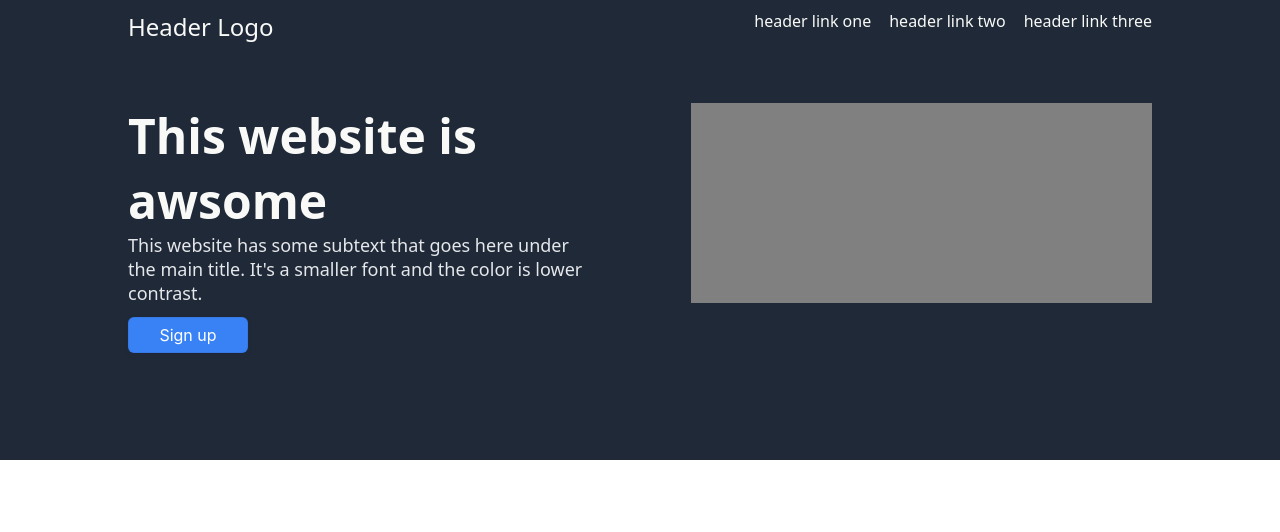
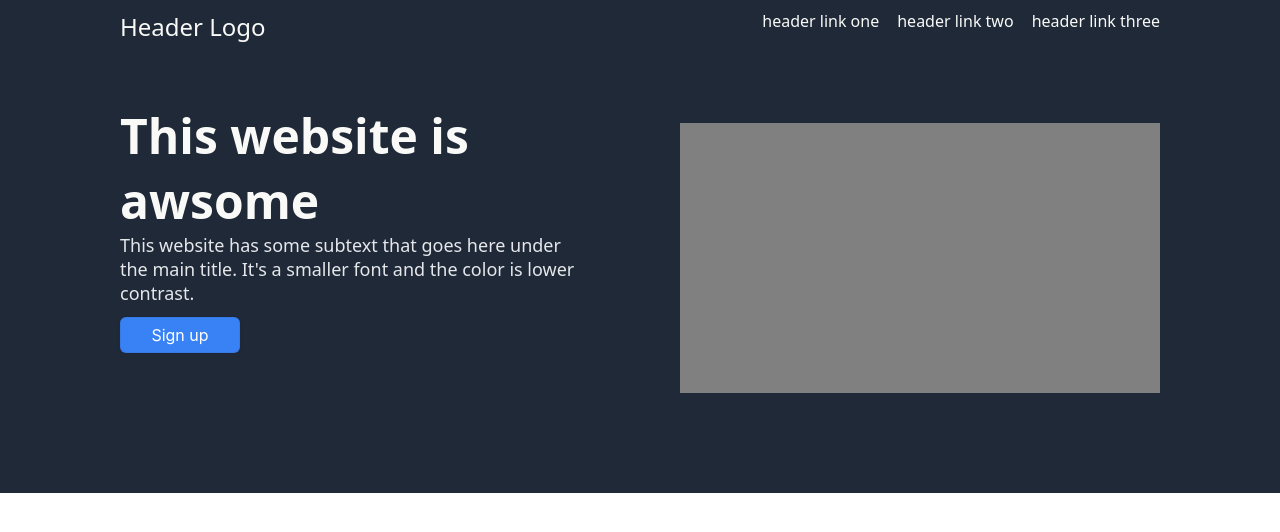
Before and after one commit to xXSmarties3000Xx/Project_Landing_Page_Odinproject, a plain HTML site: page index.html in a window 1280 px wide. Drawn offline with Linux system fonts and the light colour scheme.

Commit message:
Section one is better

```diff
--- a/index.html
+++ b/index.html
@@ -17,7 +17,7 @@
 
         <div class="text-image-container">
             <div class="text-container">
-                 <h1 id="hero">This website is <br> awsome</h1>
+                 <h1 id="hero">This website is awsome</h1>
                 <p id="herosecondary">This website has some subtext that goes here under the main title. It's a smaller font and the color is lower contrast. </p>
                 <button class="button-9">Sign up</button>
             </div>
--- a/style.css
+++ b/style.css
@@ -11,13 +11,10 @@ a {
 }
 
 .sectionone {
-    padding-top: 10px;
-    padding-left: 10%;
-    padding-right: 10%;
+    padding: 10px 120px 80px 120px;
     display: flex;
     flex-direction: column;
     gap: 60px;
-    height: 450px;
     background-color: #1F2937;
 }
 
@@ -44,25 +41,38 @@ a {
     color: #E5E7EB;
 }
 
+
+
 .text-image-container {
     display: flex;
     flex-direction: row;
+    flex-wrap: wrap;
     gap: 10%;
+    align-items: center;
 }
 
 .text-container {
     display: flex;
     flex-direction: column;
-    width: 50%;
+    flex: 1;
+    min-width: 340px;
+    padding-bottom: 60px;
 }
 
 .image-container{
-    width: 50%;
-    height: 200px;
+    display: flex;
     background-color: grey;
+    width: 480px;
+    height: 270px;
+    min-width: 480px;
 }
 
-
+img {
+    width: 100%;
+    height: 100%;
+    justify-content: center;
+    align-items: center;
+}
 
 
 
```
